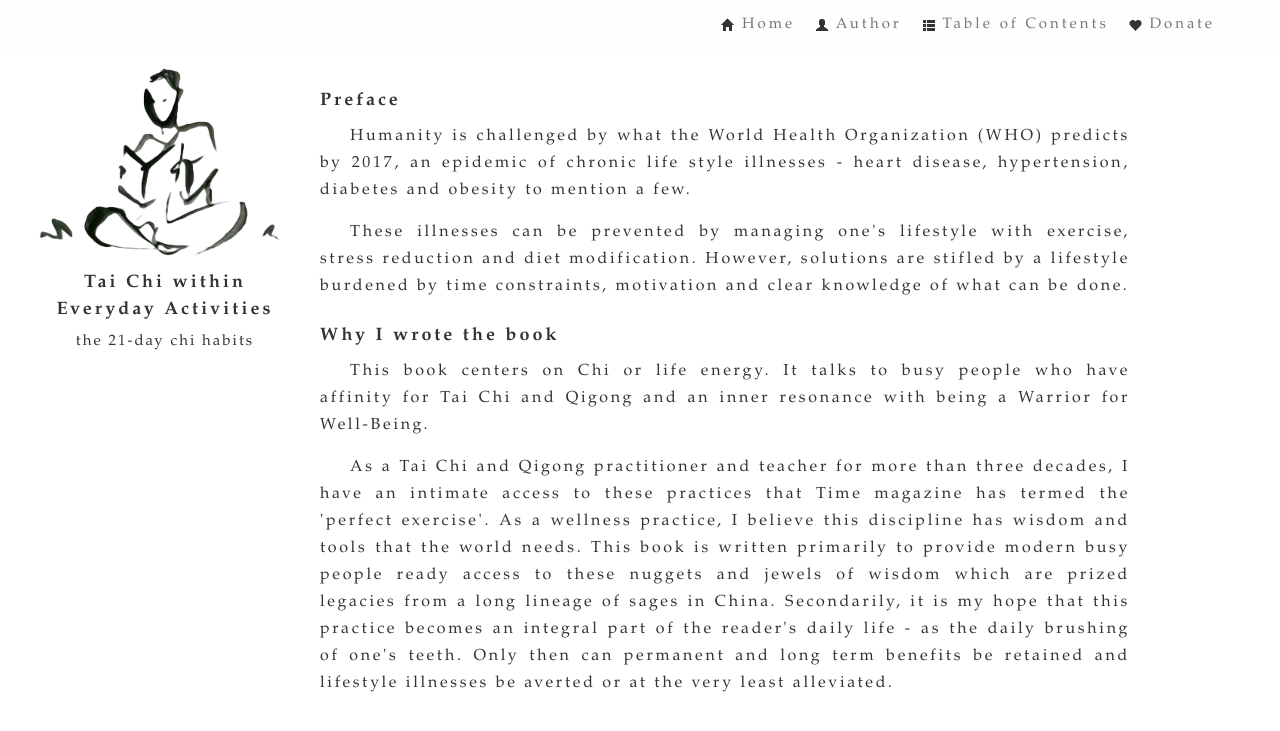
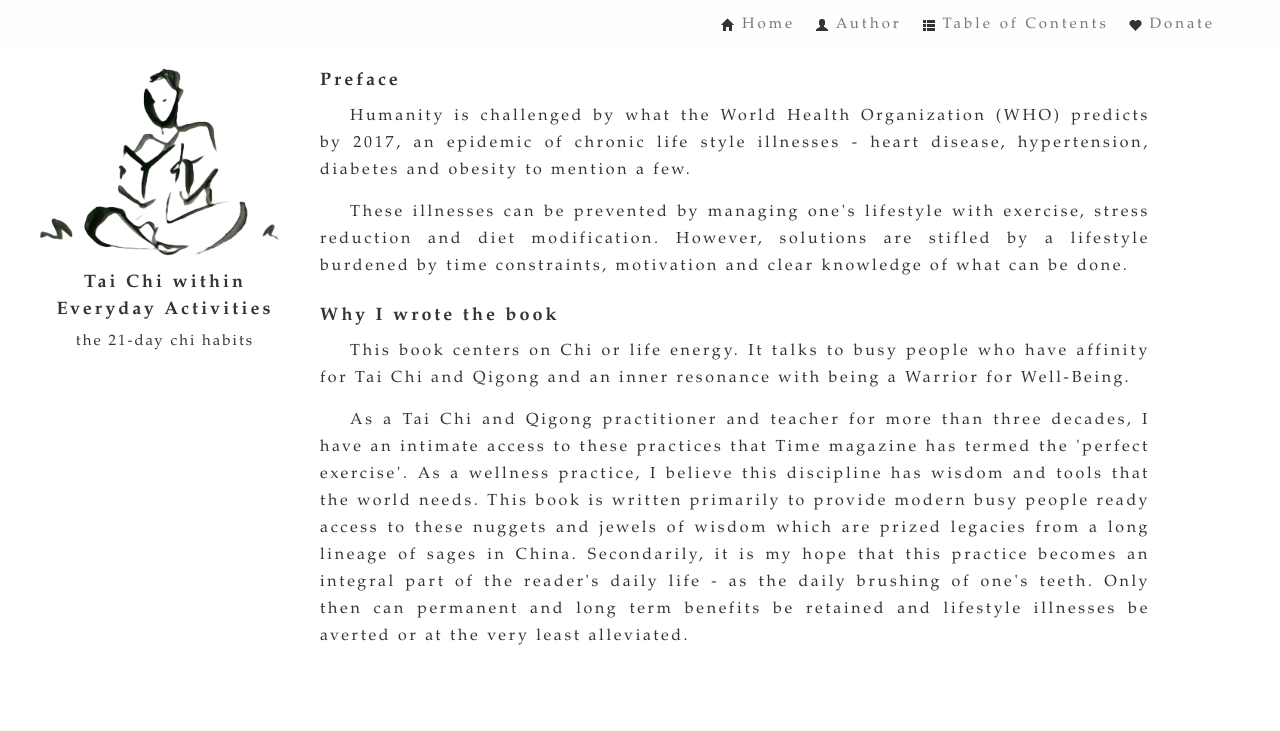
Before and after one commit to chihabit/Everyday-Taichi-Habits, a Jekyll site: the page built from content/home.html, in a window 1280 px wide. Shown: the top 731 px of the page. Built offline with Jekyll 4.4.1, drawn with Linux system fonts in a browser that asks for light colours; some web fonts are replaced; Markdown is read by kramdown in place of the engine named in the settings.

Commit message:
Remove nanoscroll div. Remove unnecessary padding and height.

```diff
--- a/_layouts/default.html
+++ b/_layouts/default.html
@@ -69,10 +69,8 @@
       </div>
     </div>
     <div class="span9">
-      <div id="nano_scroll" class="nano">
-        <div class="content">
-          {{ content }}
-        </div>
+      <div class="content">
+        {{ content }}
       </div>
     </div>
   </div>
--- a/css/style.css
+++ b/css/style.css
@@ -83,8 +83,7 @@
   height: 20px;
 }
 
-.nano { height: 500px; }
-.nano .content { padding: 20px; }
+.content { padding: 0 0 20px 20px; }
 
 blockquote {
   font-style: italic;
```
